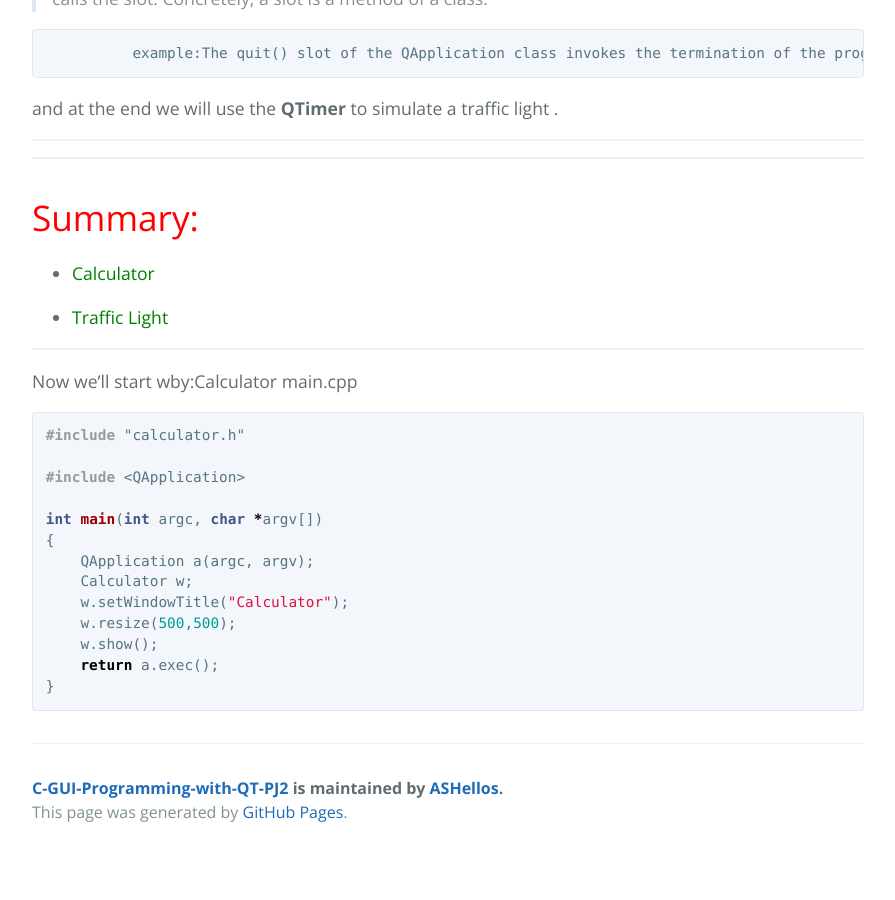
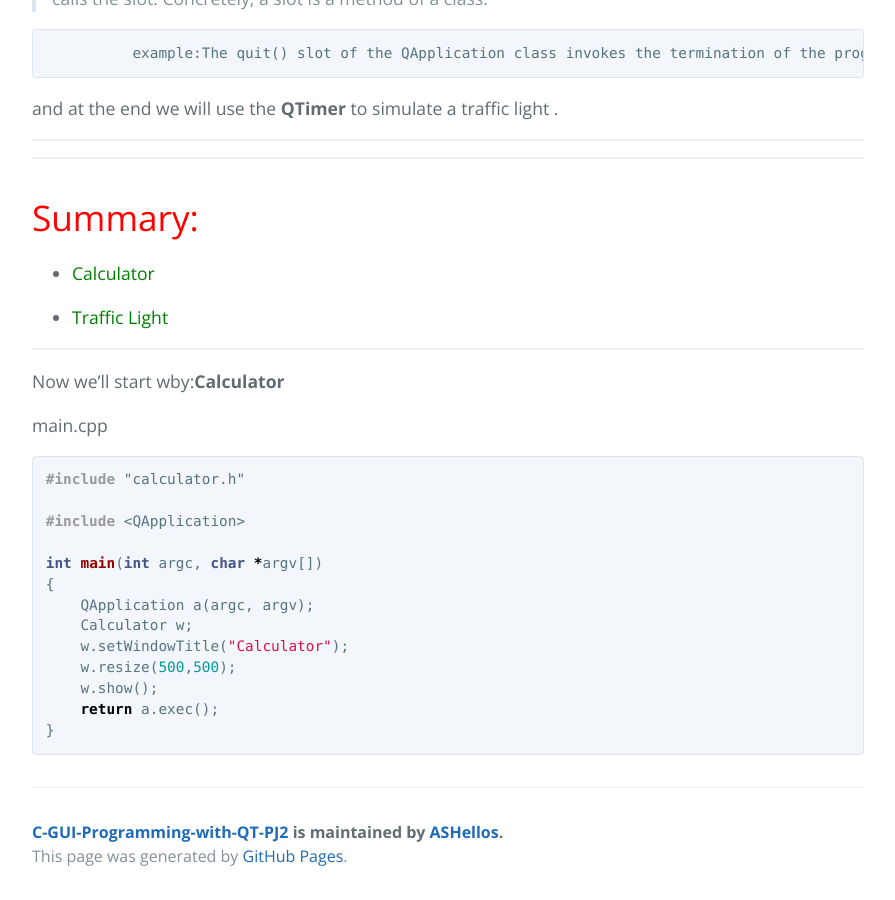
Before and after one commit to ASHellos/C-GUI-Programming-with-QT-PJ2, a Jekyll site: the page built from another-page.md, in a window 1280 px wide and 900 px high, scrolled down 1091 px. Shown: the whole window, without its empty margins (192-1087 px from the left). Built offline with Jekyll 4.4.1, drawn with Linux system fonts in a browser that asks for light colours; our own code applies the rules of GitHub Pages for plain Markdown files; before the commit the page ends 1947 px from its top, so only the background shows below that.

````diff
--- a/another-page.md
+++ b/another-page.md
@@ -27,7 +27,8 @@ and at the end we will use the **QTimer** to simulate a traffic light .
  * <span style="color:green"> Traffic Light</span>
 
 * * *
-Now we'll start wby:Calculator
+Now we'll start wby:**Calculator**
+
 main.cpp
 ```cpp
 #include "calculator.h"
````
